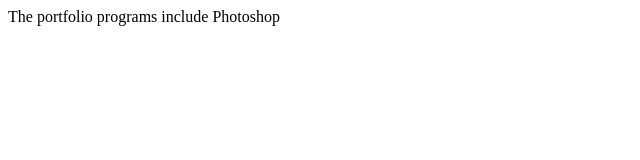
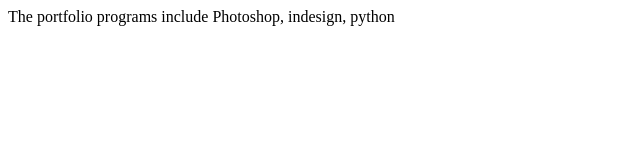
Before and after one commit to Khadudu/lect0, a plain HTML site: page index.html in a window 1280 px wide. Shown: the whole page, without its empty margins (0-640 px from the left). Drawn offline with Linux system fonts and the light colour scheme.

Commit message:
Update index.html

```diff
--- a/index.html
+++ b/index.html
@@ -5,7 +5,7 @@
     <title>The Portfolio Page</title>
   </head>
   <body>
-    The portfolio programs include Photoshop
+    The portfolio programs include Photoshop, indesign, python
   </body>
 
 </html>
```
